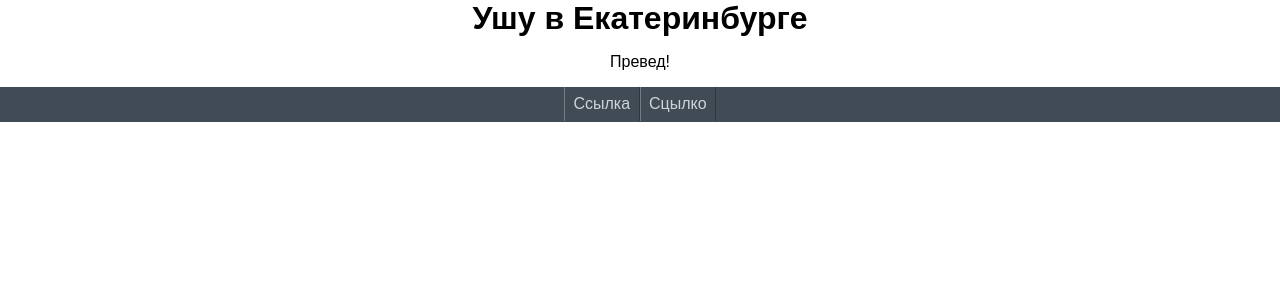
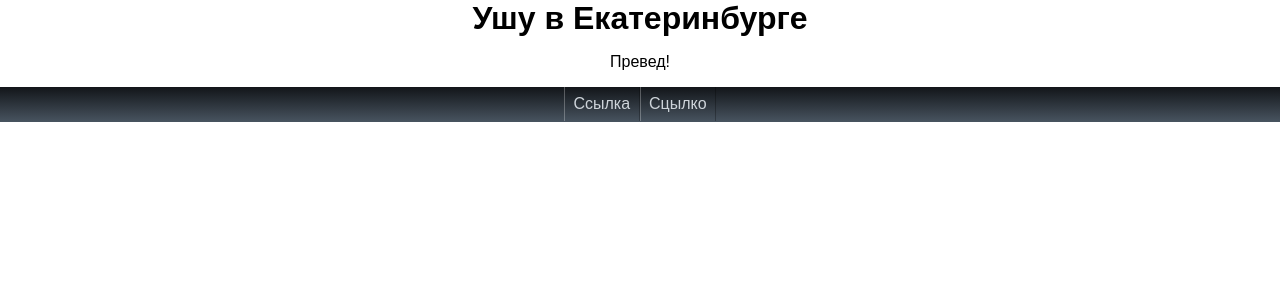
Before and after one commit to ukoloff/wushu, a Jekyll site: the page built from index.md, in a window 1280 px wide. Shown: the top 300 px of the page. Built offline with Jekyll 4.4.1, drawn with Linux system fonts in a browser that asks for light colours; Markdown is read by kramdown in place of the engine named in the settings.

Commit message:
Add gradient

```diff
--- a/css/qi.css
+++ b/css/qi.css
@@ -16,6 +16,7 @@ h1, h2, h3, h4, h5, h6 {
 
 #hmenu {
   background-color: #404b56;
+  background: linear-gradient(#121519, #485460);
   padding: 1ex;
 }
 
```
